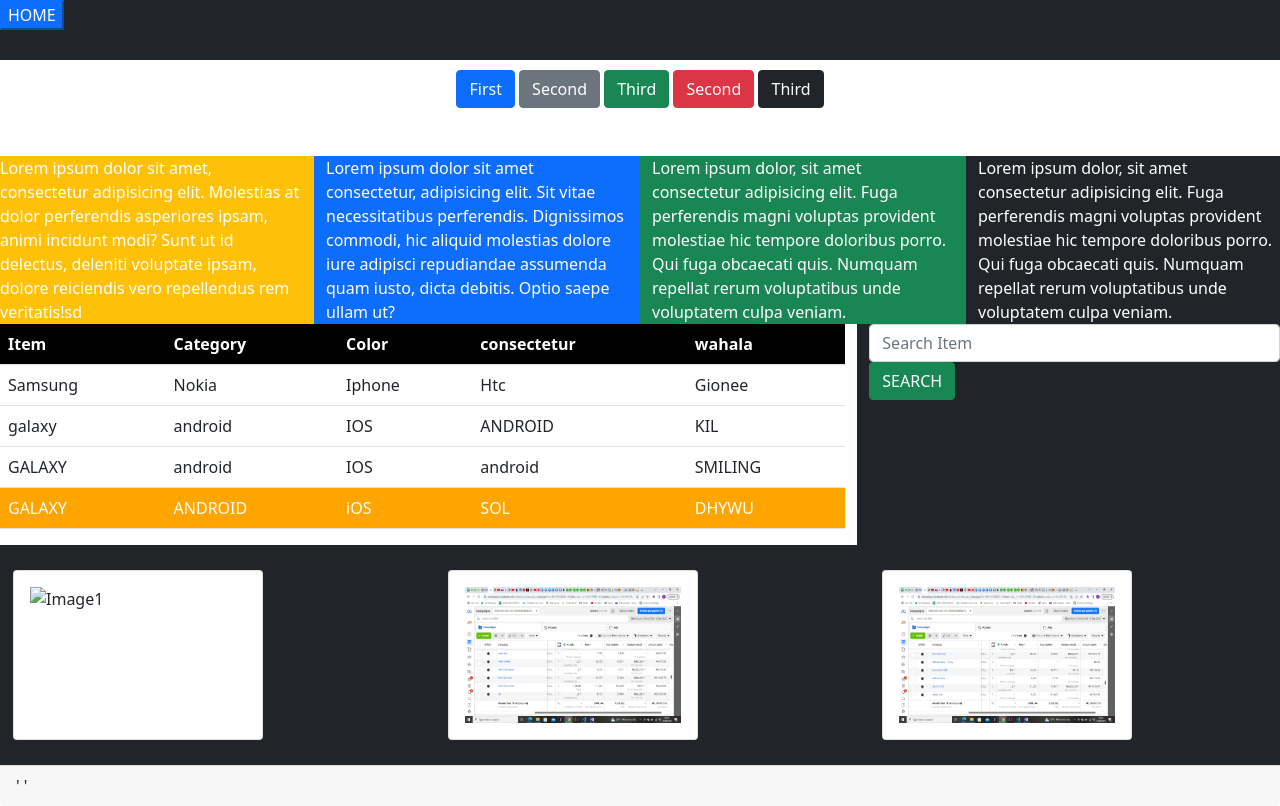
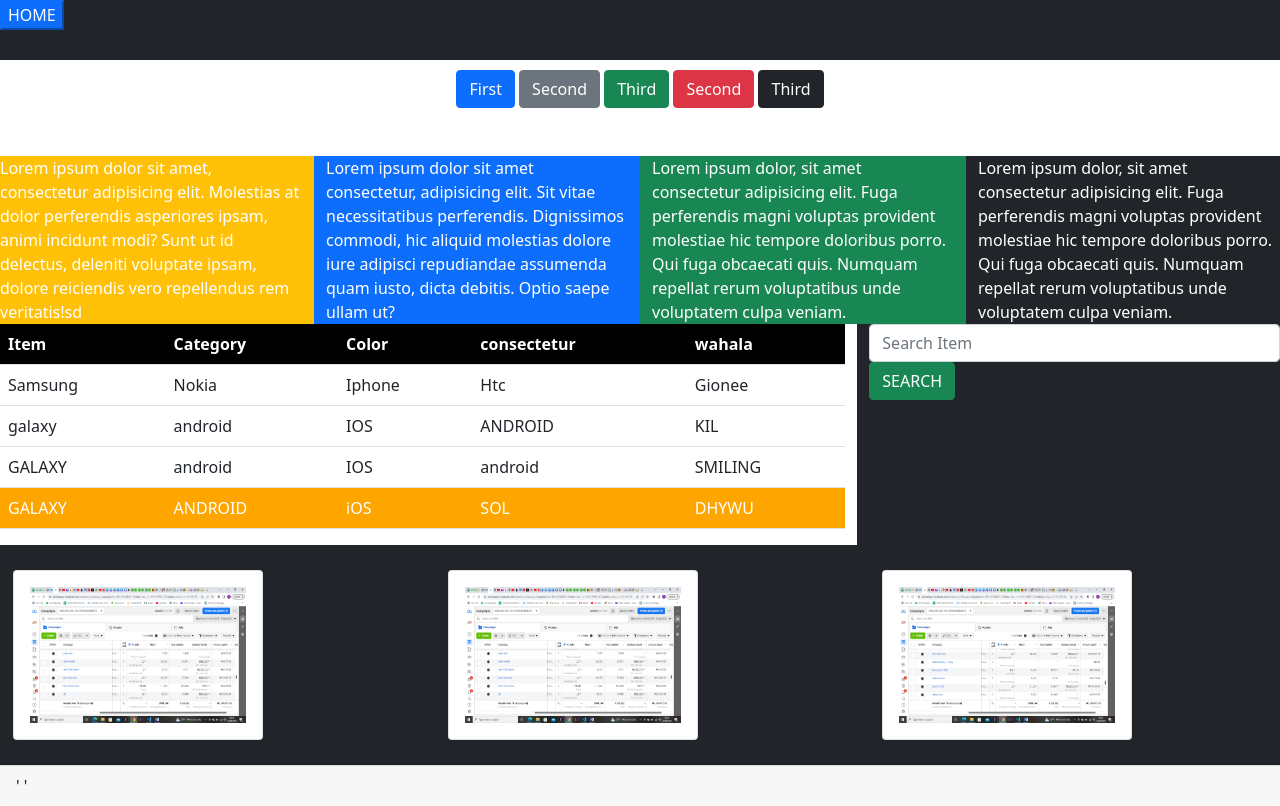
Before and after one commit to ollyzjinx01/simple-bootstrap, a plain HTML site: page index.html in a window 1280 px wide. Drawn offline with Linux system fonts and the light colour scheme.

Commit message:
second commit

```diff
--- a/index.html
+++ b/index.html
@@ -103,7 +103,7 @@
       <div class="col-4" style="padding: 25px">
         <img
           class="card card-body"
-          src=" "
+          src="images/2023-09-03 (3).png "
           alt="Image1"
           height="170px"
           width="250px" />
```
